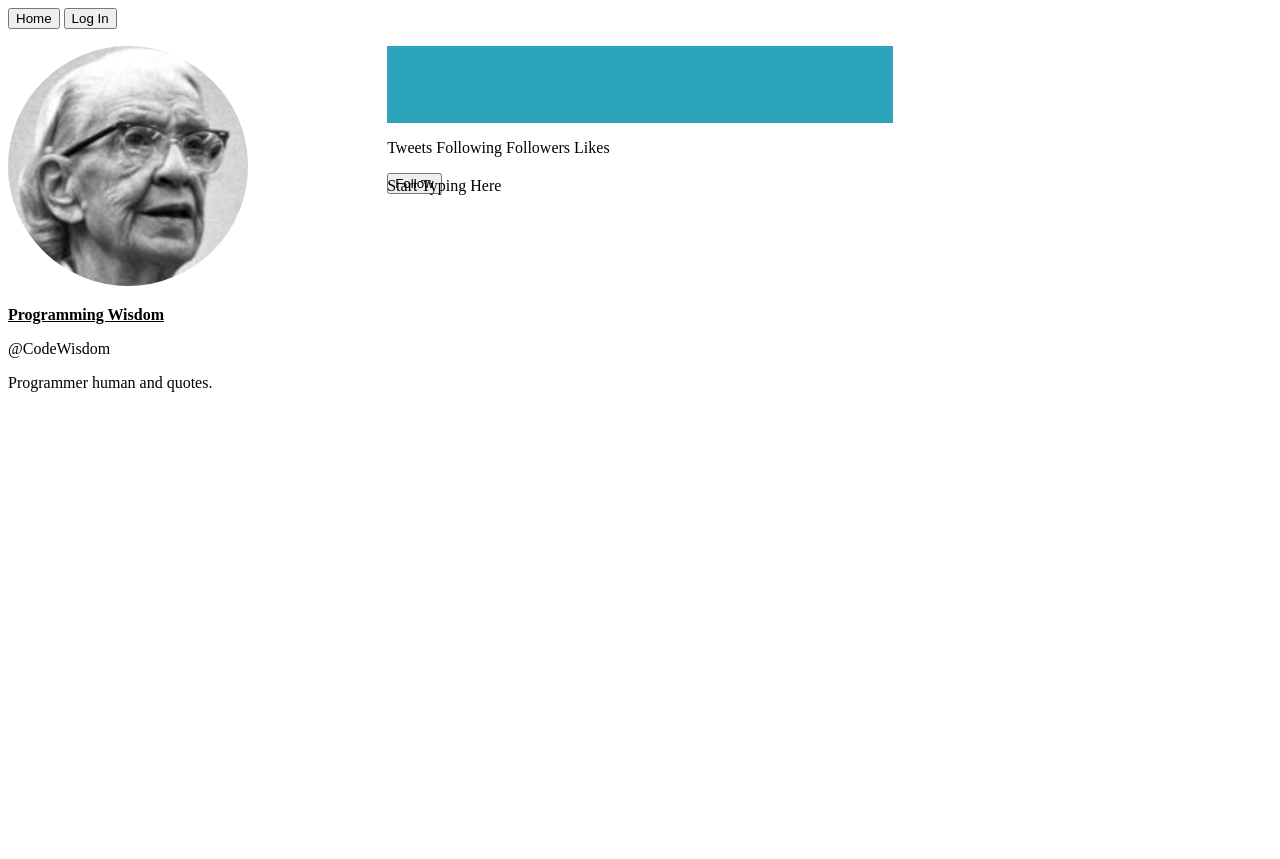
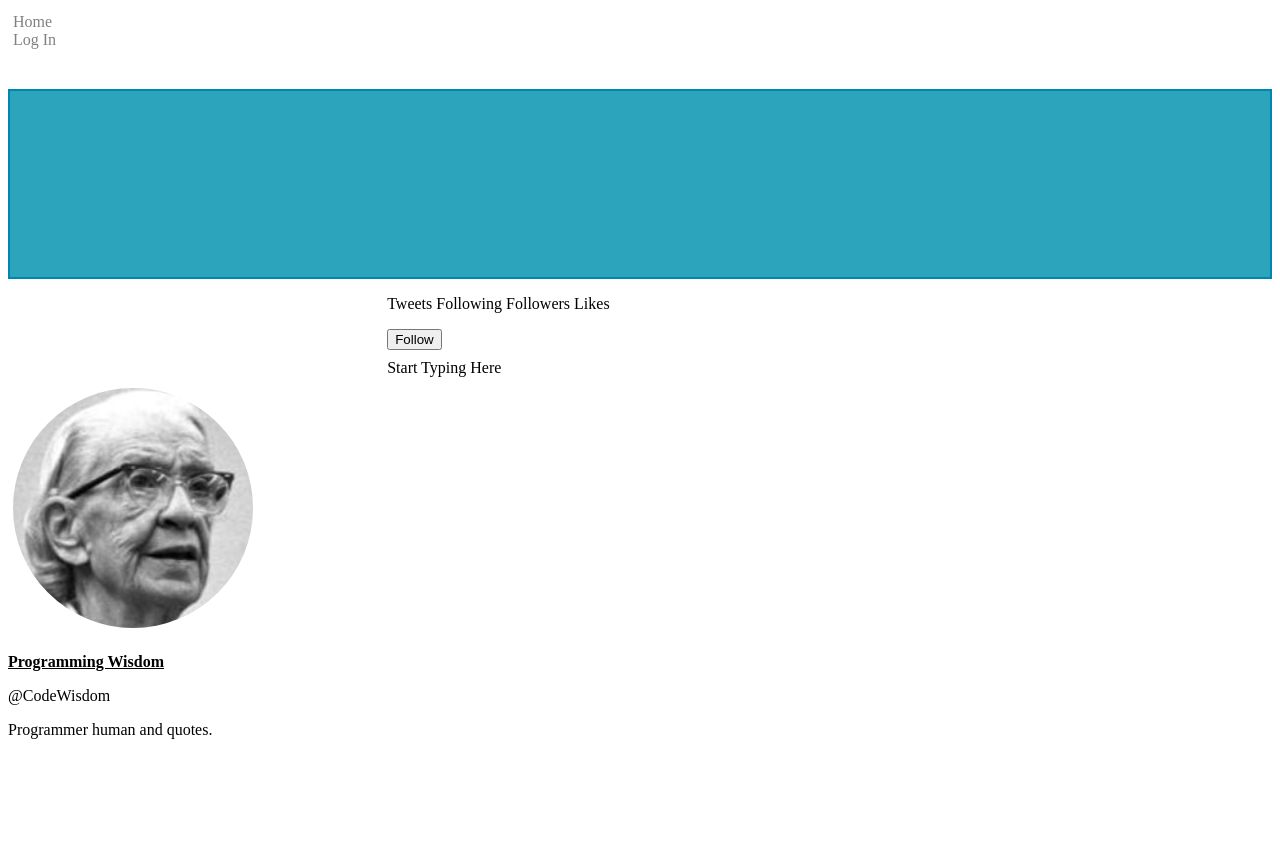
Before and after one commit to mTucker-18/grace-hopper-alt-hw1, a plain HTML site: page index.html in a window 1280 px wide. Before the commit the page ends 800 px from the top, so only its background shows below. Drawn offline with Linux system fonts and the light colour scheme.

Commit message:
made changes

```diff
--- a/css/site.css
+++ b/css/site.css
@@ -1,41 +1,59 @@
 .MainContent {
   display: grid;
   grid-template-columns: 30% auto 30%;
-  grid-template-rows: 10% 20% 10% auto;
+  grid-template-rows: 10% 190px 10% auto;
 }
 
 .NavBar {
   grid-column: span 3;
   grid-row: 1;
-  justify-content: space-between;
+  padding: 5px;
+  color: gray;
+  /* justify-content: space-between; */
+}
+
+.Home {
+  align-self: flex-start;
+}
+
+.LogIn {
+  align-self: flex-end;
 }
 
 .ColorHeader {
   display: grid;
-  /* grid-column: span 3;
-  grid-row: 2; */
+  grid-column: span 3;
+  grid-row: 2;
   background-color: #2ca5bc;
-  border-color: black 2px;
+  border: 2px solid #0086b3;
 }
 
 .SideBar {
   grid-column: 1;
   grid-row: span 4;
-  align-content: flex-start;
+  align-content: center;
+  /* background-color: blue; */
 }
 
 .GracePic {
   border-radius: 50%;
-  border: 5px;
+  border: 5px solid white;
 }
 .TweetBar {
   grid-column: 2;
   grid-row: 3;
-  justify-content: flex-end;
+  justify-content: center;
 }
 
 .Tweets {
   grid-column: 2;
   grid-row: 4;
-  box-shadow: 5px;
+  /* box-shadow: 5px; */
 }
+
+.InnerBox {
+  display: flex;
+  height: 500px;
+  width: 500px;
+  box-shadow: 5px gray;
+}
--- a/index.html
+++ b/index.html
@@ -16,13 +16,11 @@
       </div>
 
       <div class="NavBar">
-        <button>Home</button>
-        <button>Log In</button>
+        <div class="Home">Home</div>
+        <div class="LogIn">Log In</div>
       </div>
 
       <div class="ColorHeader">
-        <div></div>
-        <div></div>
       </div>
 
       <div class="TweetBar">
@@ -31,7 +29,9 @@
       </div>
 
       <div class="Tweets">
-		      <p>Start Typing Here</p>
+        <div class="InnerBox">
+		      <div>Start Typing Here</div>
+        </div>
       </div>
 
     </div>
```
